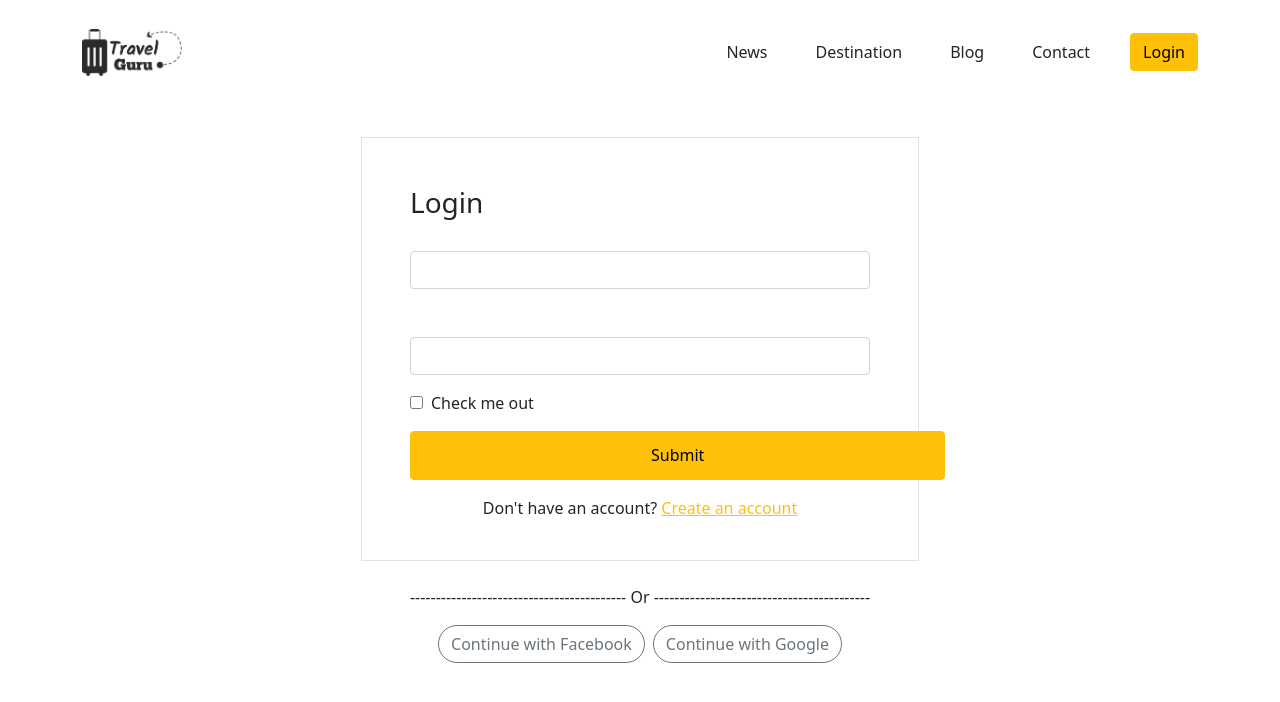
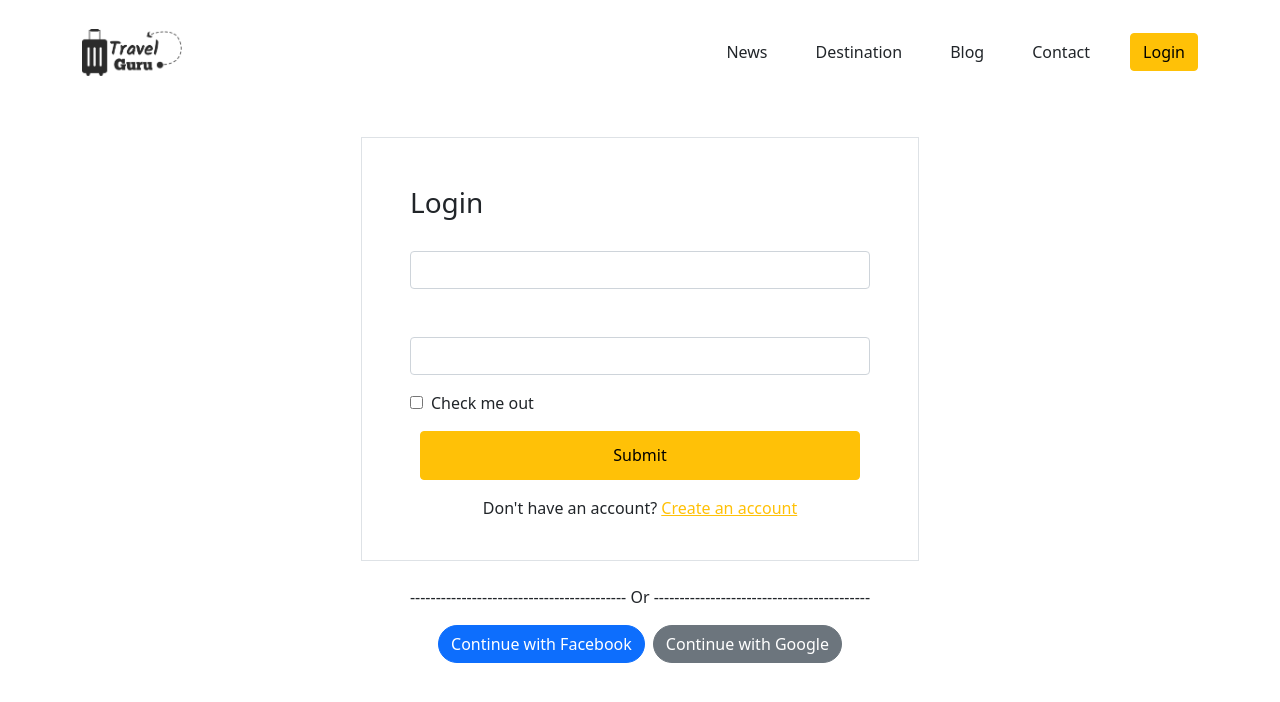
Before and after one commit to emonShimoul/travel-guru-react-client, a React (Create React App) app: page /login in a window 1280 px wide. Shown: the top 702 px of the page. Built offline with nearby package versions, Linux system fonts and the light colour scheme.

Commit message:
added media query for the login page button

```diff
--- a/src/components/Login/Login.css
+++ b/src/components/Login/Login.css
@@ -1,3 +1,17 @@
-.login-btn {
-    padding: 0.7rem 15rem;
+@media only screen and (min-width: 1400px) {
+    .login-btn {
+        padding: 0.7rem 15rem;
+    }
 }
+
+@media only screen and (min-width: 1200px) and (max-width: 1399px) {
+    .login-btn {
+        padding: 0.7rem 12rem;
+    }
+}
+
+@media only screen and (min-width: 992px) and (max-width: 1199px) {
+    .login-btn {
+        padding: 0.7rem 9rem;
+    }
+}
--- a/src/components/Login/Login.js
+++ b/src/components/Login/Login.js
@@ -22,8 +22,8 @@ const Login = () => {
                     <p>Don't have an account? <Link to="/register" className='text-warning'>Create an account</Link></p>
                 </form><br />
                 <p>------------------------------------------ Or ------------------------------------------</p>
-                <button type="submit" className="btn btn-outline-secondary mb-3 me-2 rounded-pill">Continue with Facebook</button>
-                <button type="submit" className="btn btn-outline-secondary mb-3 rounded-pill">Continue with Google</button>
+                <button type="submit" className="btn btn-primary mb-3 me-2 rounded-pill">Continue with Facebook</button>
+                <button type="submit" className="btn btn-secondary mb-3 rounded-pill">Continue with Google</button>
             </div>
         </div>
     );
```
